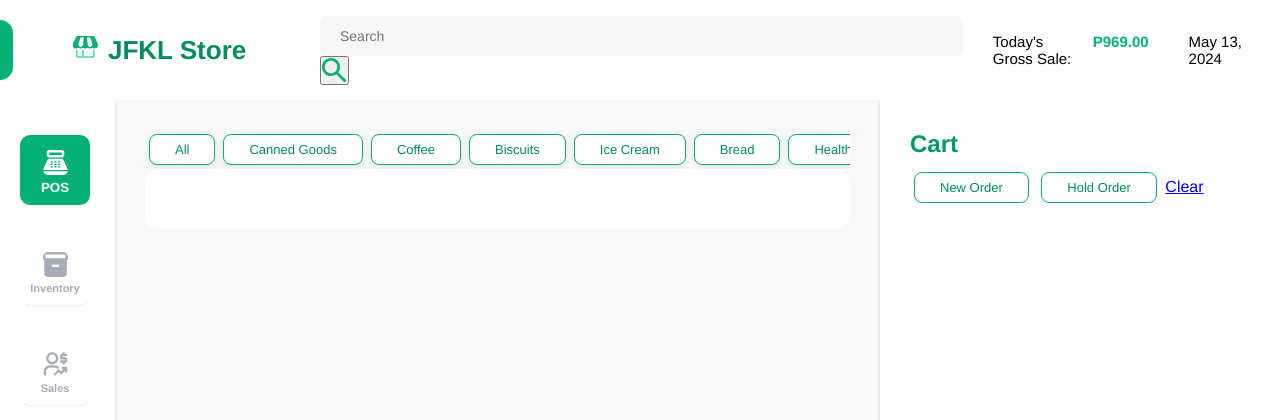
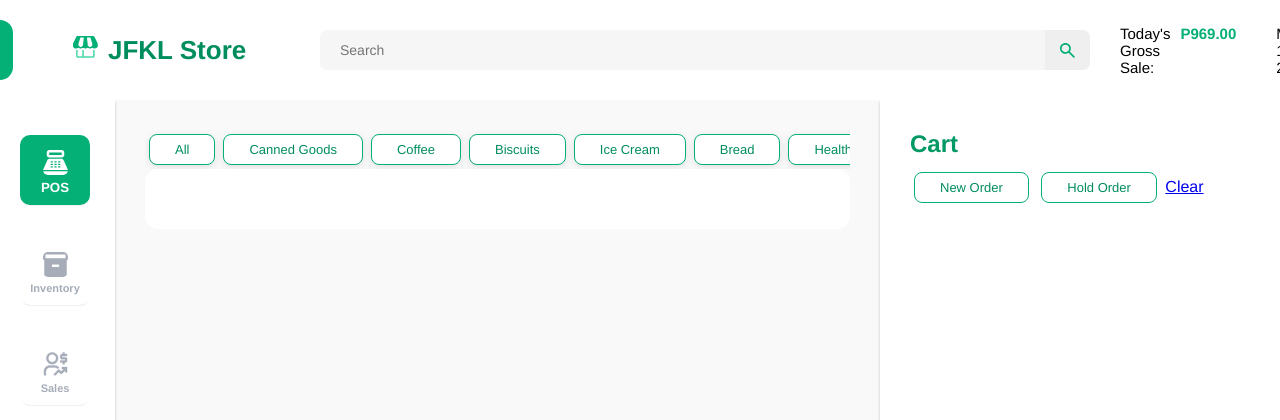
Before and after one commit to Robi1403/JFKL-Store, a PHP site: page /pages/POS.php in a window 1280 px wide. Shown: the top 420 px of the page. Run offline with PHP 8.4, Linux system fonts and the light colour scheme; data that the repository does not hold is empty.

Commit message:
seach button style

```diff
--- a/css/pos.css
+++ b/css/pos.css
@@ -49,25 +49,35 @@ body{
     gap: 10px;
 }
 
-.navbar .searchBar{
+.navbar .searchBar form{
     margin-left: 60px;
     flex: 2.5;
     padding-right: 30px;
+    display: flex;
+    width: 100vh;
 }
 
 .navbar .searchBar input{
     font-size: 14px;
     height: 40px;
-    min-width: 400px;
     width: 100%;
     left: 0;
     border: none;
-    border-radius: 7px;
+    border-radius: 7px 0px 0px 7px;
     padding-left: 20px;
     background-color: #F6F6F6;
 }
 .navbar .searchBar input:focus{
     outline: none;
+}
+.navbar .searchBar button{
+    border: none;
+    border-radius: 0px 7px 7px 0px;
+}
+
+.navbar .searchBar img{
+    margin: 0px 15px 0px 15px;
+    width: 15px;
 }
 
 .navbar .right{
```
